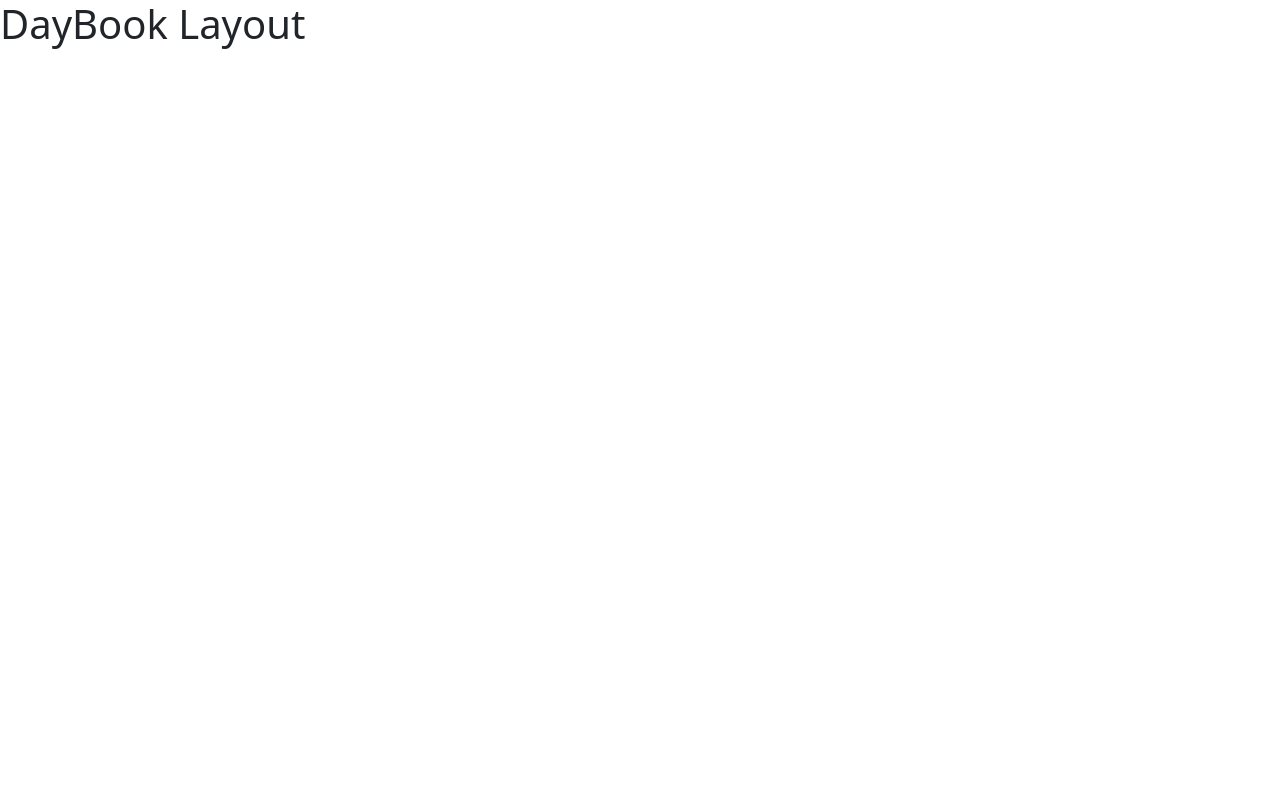
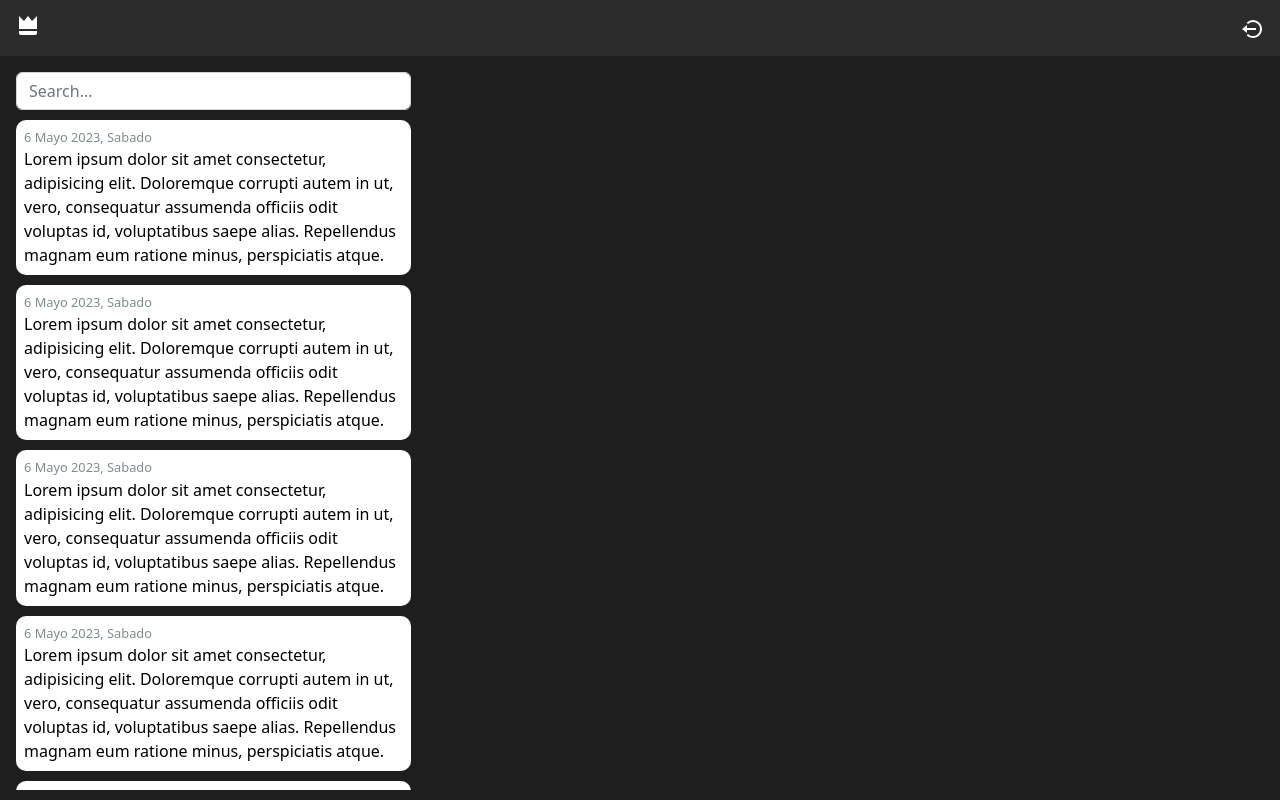
Before and after one commit to RdGez/VJS-Journal, a Vue app: page / in a window 1280 px wide. Both pictures are taken after a click on the button "Primary". Built offline with nearby package versions, Linux system fonts and the light colour scheme.

Commit message:
feat(entries): Estructured entries and add styles

```diff
--- /dev/null
+++ b/src/assets/base.css
@@ -0,0 +1,5 @@
+/* Body dark */
+html body {
+  background-color: #1e1e1e;
+  color: #fff;
+}
--- a/src/main.js
+++ b/src/main.js
@@ -1,3 +1,5 @@
+import './assets/base.css'
+
 import { createApp } from 'vue'
 import App from './App.vue'
 import router from './router'
--- /dev/null
+++ b/src/modules/daybook/components/Entry.vue
@@ -0,0 +1,48 @@
+<template>
+  <div class="entry-container p-2">
+    <div class="entry-date d-flex">
+      <span class="date">6 Mayo 2023, Sabado</span>
+    </div>
+    <div class="entry-description">
+      <p>
+        Lorem ipsum dolor sit amet consectetur, adipisicing elit. Doloremque
+        corrupti autem in ut, vero, consequatur assumenda officiis odit voluptas
+        id, voluptatibus saepe alias. Repellendus magnam eum ratione minus,
+        perspiciatis atque.
+      </p>
+    </div>
+  </div>
+</template>
+
+<style lang="scss" scoped>
+.entry-container {
+  border-radius: 10px;
+  background-color: #fff;
+  transition: 0.2s all ease-in-out;
+
+  &:nth-child(odd) {
+    margin: 10px 0;
+  }
+
+  &:hover {
+    cursor: pointer;
+    background-color: #dfdfdf;
+  }
+
+  .entry-date {
+    .date {
+      font-size: 0.8rem;
+      color: #7f8c8d;
+    }
+  }
+
+  .entry-description {
+    font-size: 1rem;
+    color: #000;
+
+    p {
+      margin: 0;
+    }
+  }
+}
+</style>
--- /dev/null
+++ b/src/modules/daybook/components/EntryList.vue
@@ -0,0 +1,35 @@
+<template>
+  <div class="entry-list-container p-3">
+    <input
+      type="text"
+      class="form-control"
+      placeholder="Search..."
+    />
+    <div class="entries">
+      <Entry v-for="item in 100" :key="item" />
+    </div>
+  </div>
+</template>
+
+<style lang="scss" scoped>
+  .entry-list-container {
+    height: calc(100vh - 60px);
+    border-radius: 0 0 10px 10px;
+
+    .entries {
+      height: calc(100vh - 120px);
+      overflow-y: scroll;
+    }
+  }
+</style>
+
+<script>
+import { defineAsyncComponent } from 'vue'
+
+export default {
+  name: 'EntryList',
+  components: {
+    Entry: defineAsyncComponent(() => import('./Entry.vue'))
+  },
+}
+</script>
--- /dev/null
+++ b/src/modules/daybook/components/Navbar.vue
@@ -0,0 +1,26 @@
+<template>
+  <nav class="d-flex align-items-center navbar bg-dark px-3">
+    <a class="navbar-brand text-white">
+      <img
+        alt="Logo"
+        src="@/assets/logo.svg"
+        class="d-inline-block align-text-top"
+      />
+    </a>
+    <div class="d-flex">
+      <div class="logout">
+        <img src="@/assets/off.svg" alt="Logout" />
+      </div>
+    </div>
+  </nav>
+</template>
+
+<style lang="scss" scoped>
+  .logout {
+    cursor: pointer;
+
+    &:hover {
+      opacity: 0.8;
+    }
+  }
+</style>
--- a/src/modules/daybook/layouts/DayBookLayout.vue
+++ b/src/modules/daybook/layouts/DayBookLayout.vue
@@ -1,3 +1,23 @@
+<script>
+import { defineAsyncComponent } from 'vue'
+
+export default {
+  name: 'DayBookLayout',
+  components: {
+    Navbar: defineAsyncComponent(() => import('../components/Navbar.vue')),
+    EntryList: defineAsyncComponent(() => import('../components/EntryList.vue'))
+  }
+}
+</script>
+
 <template>
-  <h1>DayBook Layout</h1>
+  <Navbar />
+  <div class="d-flex">
+    <div class="col-4">
+      <EntryList />
+    </div>
+    <div class="col">
+      <router-view />
+    </div>
+  </div>
 </template>
--- a/src/styles/styles.scss
+++ b/src/styles/styles.scss
@@ -6,7 +6,7 @@ $theme-colors: (
   "warning": #ffc107,
   "danger": #dc3545,
   "light": #f8f9fa,
-  "dark": #343a40
+  "dark": #2c2c2c,
 );
 
 @import 'node_modules/bootstrap/scss/bootstrap.scss';
```
Also changed, not shown: src/assets/logo.svg, src/assets/off.svg (added), src/modules/daybook/views/NoEntrySelected.vue (added).
